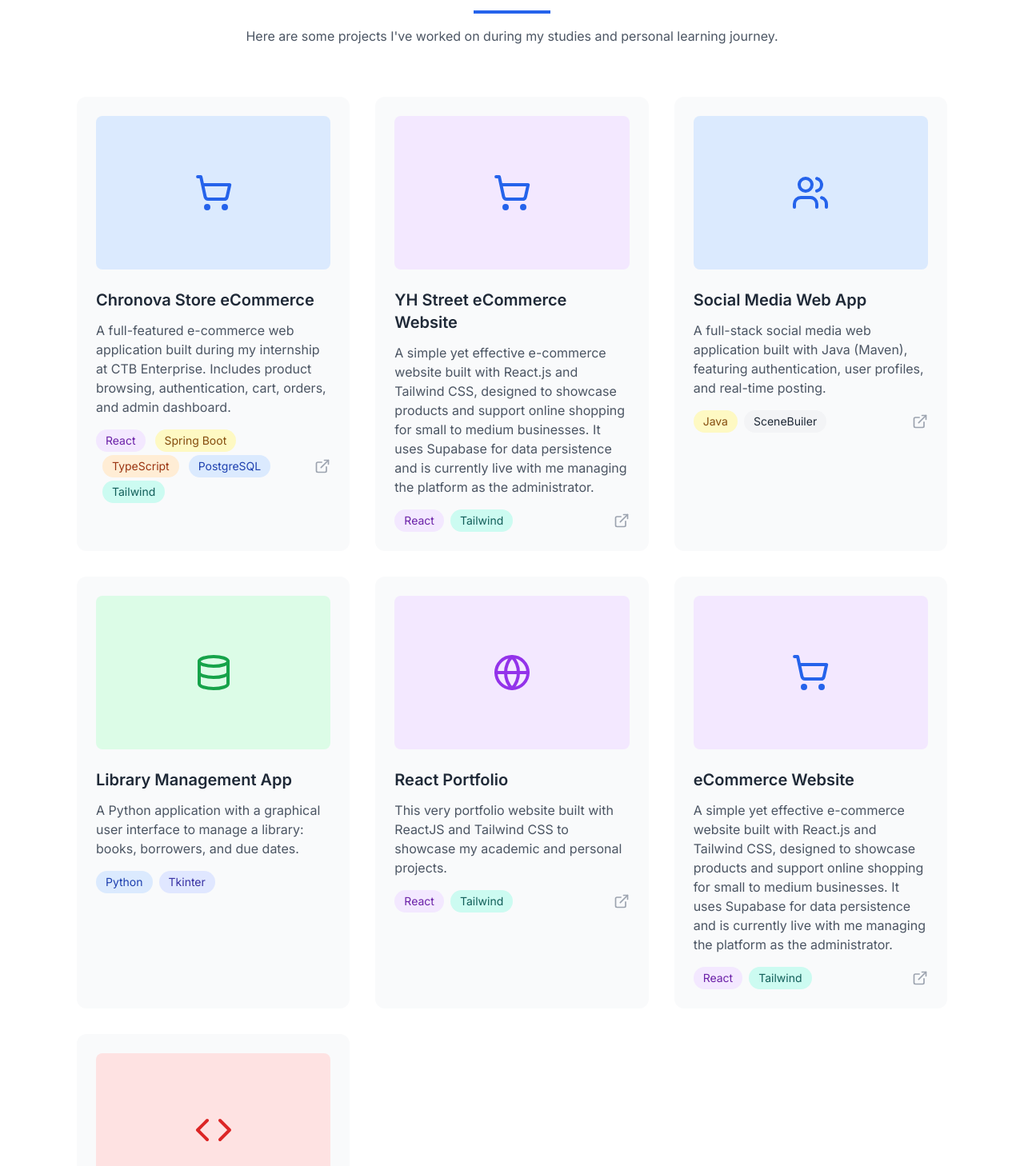
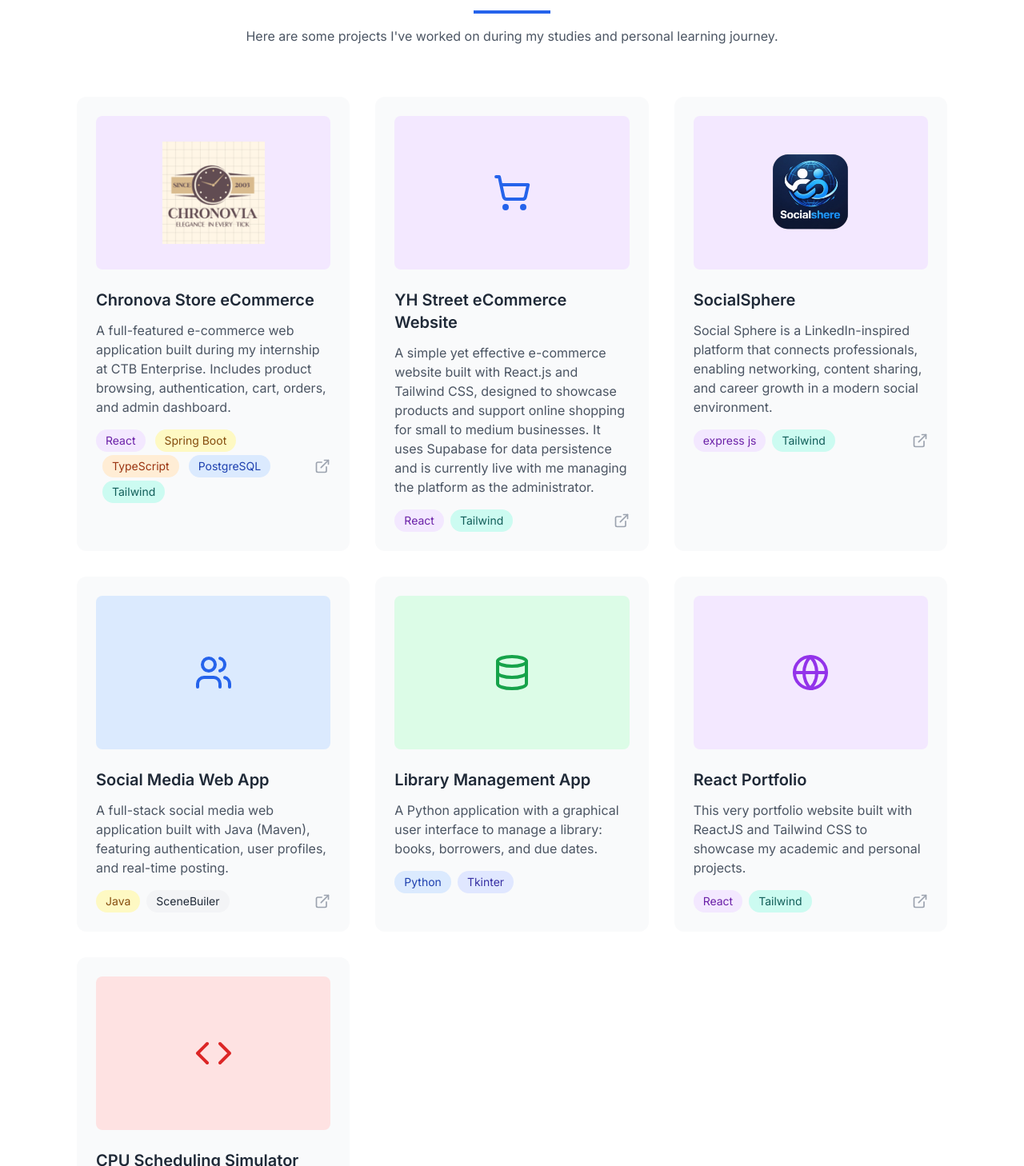
Before and after one commit to fedi-afli/portfolio, a React (Vite) app: page / in a window 1280 px wide. Shown: the part 2312-3770 px from the top of the page at 80% size. Built offline with nearby package versions, Linux system fonts and the light colour scheme.

Commit message:
added socialSphere

```diff
--- a/src/components/Projects.tsx
+++ b/src/components/Projects.tsx
@@ -1,4 +1,6 @@
 import React from "react";
+import social_sphere_logo from "/social_sphere_logo.png";
+import chronova_logo from "/chronova_logo.png";
 import {
   Code,
   Database,
@@ -24,8 +26,12 @@ const Projects: React.FC = () => {
         <div className="grid md:grid-cols-2 lg:grid-cols-3 gap-8">
           {/*Chronovia Store Project*/}
           <div className="bg-gray-50 rounded-xl p-6 hover:shadow-lg transition-shadow">
-            <div className="bg-blue-100 w-full h-48 rounded-lg mb-6 flex items-center justify-center">
-              <ShoppingCart className="w-12 h-12 text-blue-600" />
+            <div className="bg-purple-100 w-full h-48 rounded-lg mb-6 flex items-center justify-center">
+              <img
+                src={chronova_logo}
+                alt="Chronova Logo"
+                className="h-32 w-32 object-contain"
+              />
             </div>
             <h3 className="text-xl font-semibold text-gray-800 mb-3">
               Chronova Store eCommerce
@@ -89,6 +95,41 @@ const Projects: React.FC = () => {
               </div>
               <a
                 href="https://arabian-shop-magichosted.vercel.app"
+                target="_blank"
+                rel="noopener noreferrer"
+              >
+                <ExternalLink className="w-5 h-5 text-gray-400 hover:text-blue-600 cursor-pointer" />
+              </a>
+            </div>
+          </div>
+          {/* YH Street website */}
+          <div className="bg-gray-50 rounded-xl p-6 hover:shadow-lg transition-shadow">
+            <div className="bg-purple-100 w-full h-48 rounded-lg mb-6 flex items-center justify-center">
+              <img
+                src={social_sphere_logo}
+                alt="Social Sphere Logo"
+                className="h-32 w-32 object-contain"
+              />
+            </div>
+            <h3 className="text-xl font-semibold text-gray-800 mb-3">
+              SocialSphere
+            </h3>
+            <p className="text-gray-600 mb-4">
+              Social Sphere is a LinkedIn-inspired platform that connects
+              professionals, enabling networking, content sharing, and career
+              growth in a modern social environment.
+            </p>
+            <div className="flex justify-between items-center">
+              <div className="flex space-x-2">
+                <span className="px-3 py-1 bg-purple-100 text-purple-800 text-sm rounded-full">
+                  express js
+                </span>
+                <span className="px-3 py-1 bg-teal-100 text-teal-800 text-sm rounded-full">
+                  Tailwind
+                </span>
+              </div>
+              <a
+                href="https://github.com/fedi-afli/linkedinSocialMedia.git"
                 target="_blank"
                 rel="noopener noreferrer"
               >
@@ -184,40 +225,6 @@ const Projects: React.FC = () => {
             </div>
           </div>
 
-          {/* ReactJS Portfolio */}
-          <div className="bg-gray-50 rounded-xl p-6 hover:shadow-lg transition-shadow">
-            <div className="bg-purple-100 w-full h-48 rounded-lg mb-6 flex items-center justify-center">
-              <ShoppingCart className="w-12 h-12 text-blue-600" />
-            </div>
-            <h3 className="text-xl font-semibold text-gray-800 mb-3">
-              eCommerce Website
-            </h3>
-            <p className="text-gray-600 mb-4">
-              A simple yet effective e-commerce website built with React.js and
-              Tailwind CSS, designed to showcase products and support online
-              shopping for small to medium businesses. It uses Supabase for data
-              persistence and is currently live with me managing the platform as
-              the administrator.
-            </p>
-            <div className="flex justify-between items-center">
-              <div className="flex space-x-2">
-                <span className="px-3 py-1 bg-purple-100 text-purple-800 text-sm rounded-full">
-                  React
-                </span>
-                <span className="px-3 py-1 bg-teal-100 text-teal-800 text-sm rounded-full">
-                  Tailwind
-                </span>
-              </div>
-              <a
-                href="https://arabian-shop-magichosted.vercel.app"
-                target="_blank"
-                rel="noopener noreferrer"
-              >
-                <ExternalLink className="w-5 h-5 text-gray-400 hover:text-blue-600 cursor-pointer" />
-              </a>
-            </div>
-          </div>
-
           {/* C Process Scheduling Simulator */}
           <div className="bg-gray-50 rounded-xl p-6 hover:shadow-lg transition-shadow">
             <div className="bg-red-100 w-full h-48 rounded-lg mb-6 flex items-center justify-center">
```
Also changed, not shown: public/chronova_logo.png (added), public/social_sphere_logo.png (added).
